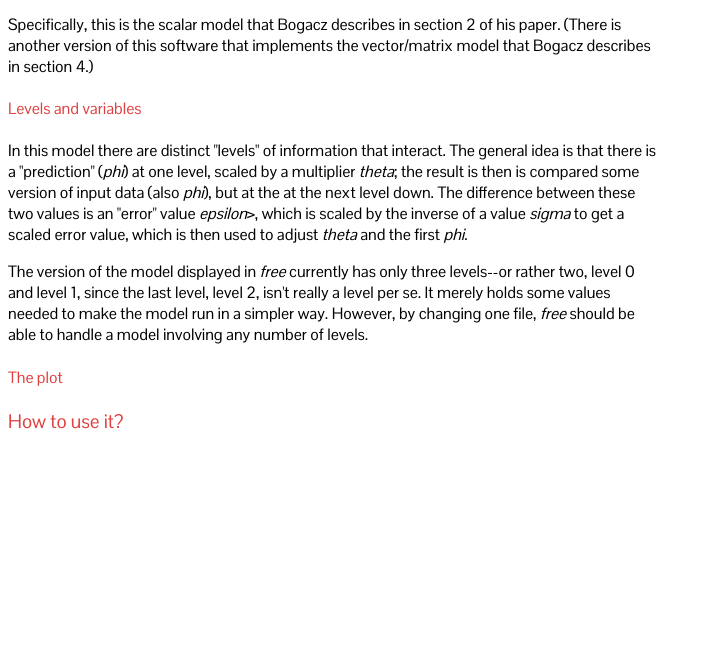
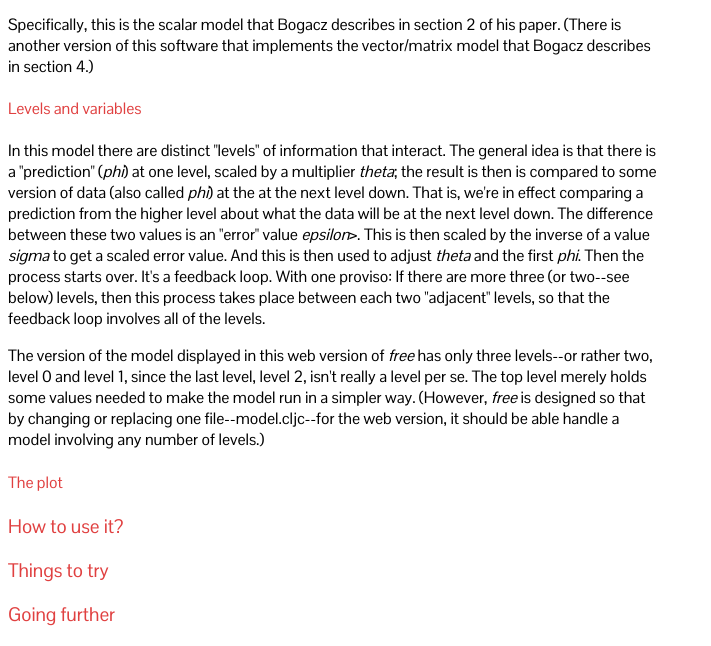
Before and after one commit to mars0i/free, a web app: page /info.html in a window 1280 px wide. Shown: the part 393-1039 px from the top of the page, without its empty margins (0-711 px from the left). Before the commit the page ends 822 px from the top, so only its background shows below. Run offline with its HTML, style and script files only (its server is not run), Linux system fonts and the light colour scheme; data that the repository does not hold is empty.

Commit message:
more explanation of levels feedback

```diff
--- a/resources/public/info.html
+++ b/resources/public/info.html
@@ -43,24 +43,40 @@
        <p> In this model there are distinct "levels" of information that
        interact.  The general idea is that there is a "prediction"
        (<em>phi</em>) at one level, scaled by a multiplier
-       <em>theta</em>; the result is then is compared some version of
-       input data (also <em>phi</em>), but at the at the next level
-       down.  The difference between these two values is an "error"
-       value <em>epsilon</em>>, which is scaled by the inverse of a
-       value <em>sigma</em> to get a scaled error value, which is then
-       used to adjust <em>theta</em> and the first <em>phi</em>.</p>
+       <em>theta</em>; the result is then is compared to some version of
+       data (also called <em>phi</em>) at the at the next level
+       down.  That is, we're in effect comparing a prediction from the
+       higher level about what the data will be at the next level down.
+       The difference between these two values is an "error"
+       value <em>epsilon</em>>.  This is then scaled by the inverse of a
+       value <em>sigma</em> to get a scaled error value.  And this is then
+       used to adjust <em>theta</em> and the first <em>phi</em>.  Then the
+       process starts over.  It's a feedback loop.  With one proviso:
+       If there are more three (or two--see below) levels, then this
+       process takes place between each two "adjacent" levels, so that
+       the feedback loop involves all of the levels.</p>
 
-       <p>The version of the model displayed in <em>free</em>
-       currently has only three levels--or rather two, level 0 and level 1,
-       since the last level, level 2, isn't really a level per se.  It merely
-       holds some values needed to make the model run in a simpler way.
-       However, by changing one file, <em>free</em> should be able to handle
-       a model involving any number of levels.
-       </p>
+       <p>The version of the model displayed in this web version of
+       <em>free</em> has only three levels--or rather two, level 0 and
+       level 1, since the last level, level 2, isn't really a level per
+       se.  The top level merely holds some values needed to make the
+       model run in a simpler way.  (However, <em>free</em> is designed
+       so that by changing or replacing one file--model.cljc--for the
+       web version, it should be able handle a model involving any
+       number of levels.)</p>
 
        <h4>The plot</h4>
 
+
       <h3>How to use it?</h3>
+
+
+      <h3>Things to try</h3>
+
+
+      <h3>Going further</h3>
+
+
     </div>
   </body>
 </html>
```
